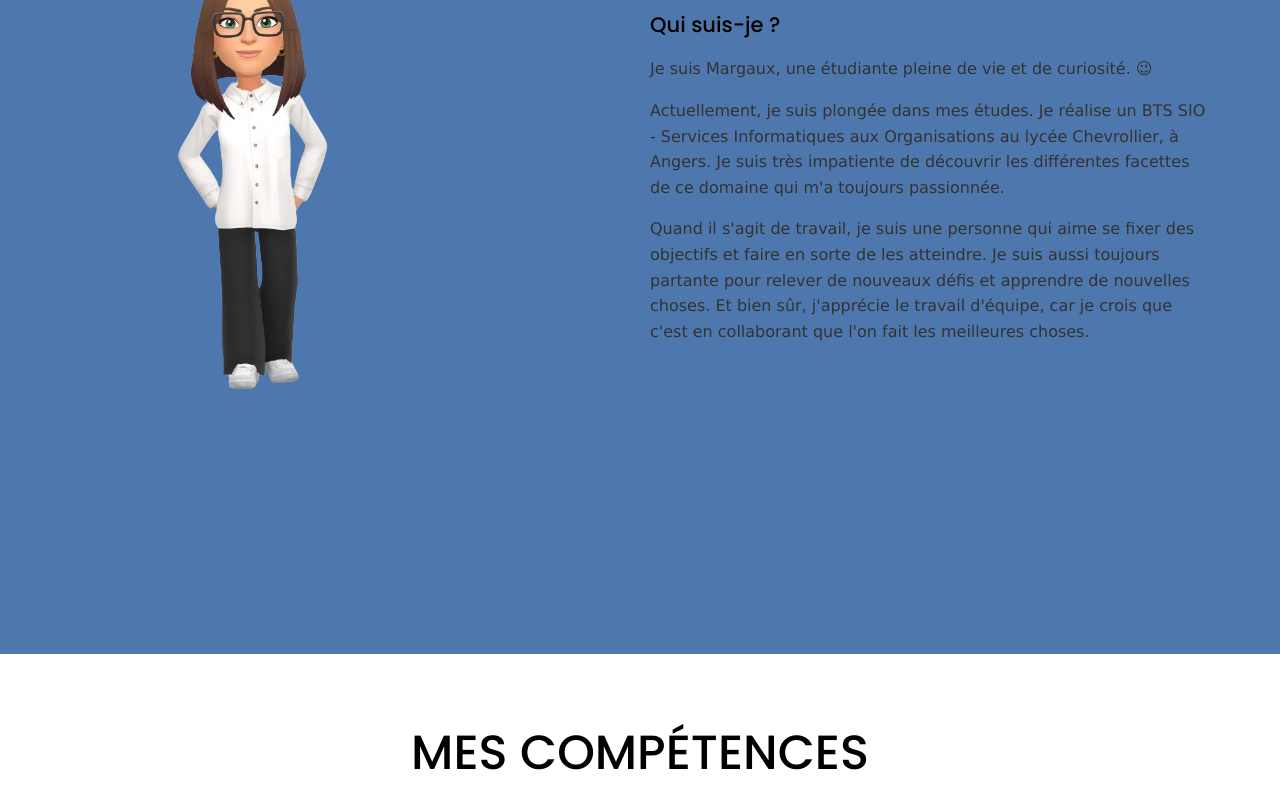
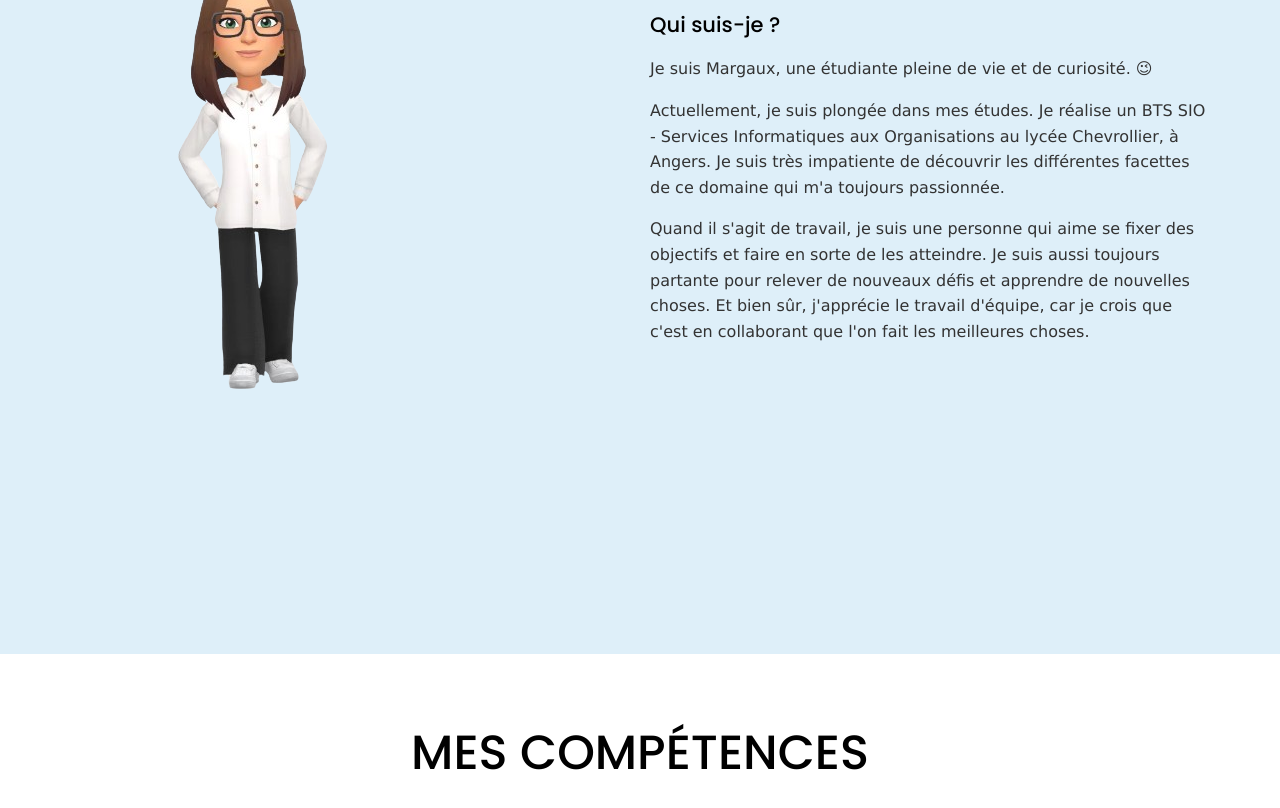
Before and after one commit to margab25/portfolio, a plain HTML site: page index.html in a window 1280 px wide. Shown: the part 427-1235 px from the top of the page. Drawn offline with Linux system fonts and the light colour scheme.

Commit message:
background about

```diff
--- a/css/global.css
+++ b/css/global.css
@@ -365,7 +365,7 @@ section {
 }
 
 .about {
-	background: #4e77ad;
+	background: #deeff9;
 }
 
 .img-fluid {
```
